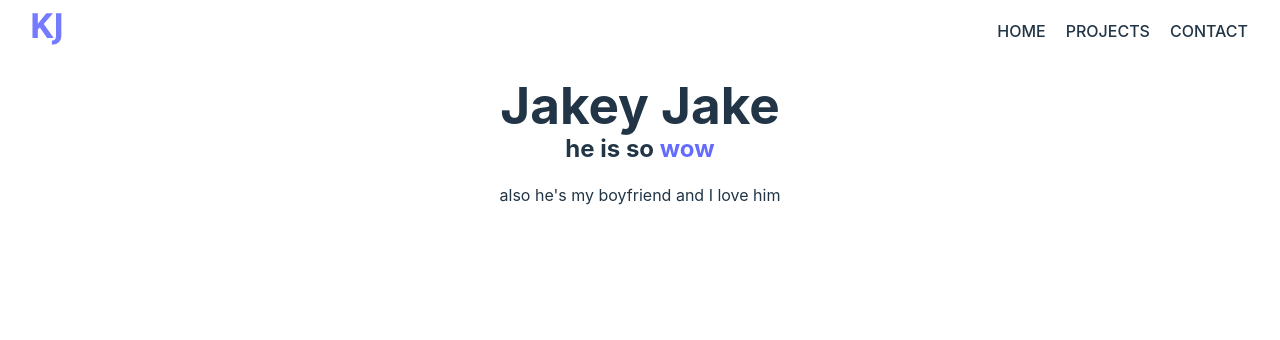
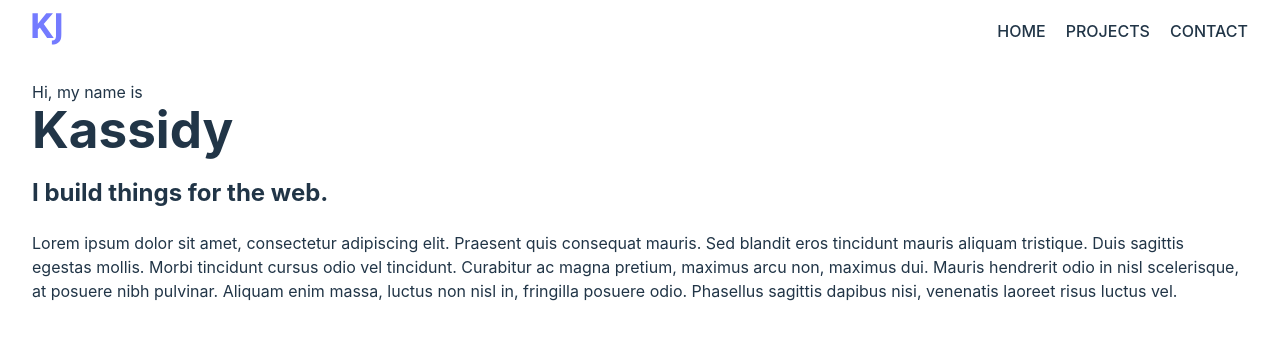
Before and after one commit to CallMeKass/portfolio, a React (Vite) app: page / in a window 1280 px wide. Shown: the top 340 px of the page. Built offline with nearby package versions, Linux system fonts and the light colour scheme.

Commit message:
add lorem ipsum to homepage

```diff
--- a/src/pages/index.tsx
+++ b/src/pages/index.tsx
@@ -7,12 +7,19 @@ class HomePage extends Component {
       <div id="HomePage">
         <NavBar />
         <div id="content-container">
-          <h1>Jakey Jake</h1>
-          <h2>
-            he is so
-            <span className="jake"> wow</span>
-          </h2>
-          <p>also he's my boyfriend and I love him</p>
+          <p className="intro-text">Hi, my name is</p>
+          <h1 className="intro-text">Kassidy</h1>
+          <h2>I build things for the web.</h2>
+          <p>
+            Lorem ipsum dolor sit amet, consectetur adipiscing elit. Praesent
+            quis consequat mauris. Sed blandit eros tincidunt mauris aliquam
+            tristique. Duis sagittis egestas mollis. Morbi tincidunt cursus odio
+            vel tincidunt. Curabitur ac magna pretium, maximus arcu non, maximus
+            dui. Mauris hendrerit odio in nisl scelerisque, at posuere nibh
+            pulvinar. Aliquam enim massa, luctus non nisl in, fringilla posuere
+            odio. Phasellus sagittis dapibus nisi, venenatis laoreet risus
+            luctus vel.
+          </p>
         </div>
       </div>
     );
--- /dev/null
+++ b/src/scss/breakpoints.scss
@@ -0,0 +1,5 @@
+$small: 576px;
+$medium: 768px;
+$large: 992px;
+$xlarge: 1200px;
+$xxlarge: 1400px;
--- a/src/scss/index.scss
+++ b/src/scss/index.scss
@@ -1,28 +1,30 @@
 @import './root.scss';
 @import './user-prefs.scss';
+@import './breakpoints.scss';
+
+$primary: #747bff;
 
 #content-container {
-  padding: 1rem 2rem;
-  text-align: center;
+  margin: 1rem 2rem;
 }
 
-.jake {
-  color: #646cff;
+.intro-text {
+  margin: 0;
 }
 
-h1,
-h2 {
-  margin: 0;
+.prime-color {
+  border-bottom: solid $primary;
+  color: $primary;
 }
 
 a {
   font-weight: 500;
-  color: #646cff;
+  color: $primary;
   text-decoration: inherit;
 }
 
 a:hover {
-  color: #747bff;
+  color: $primary;
 }
 
 body {
@@ -49,7 +51,7 @@ button {
   transition: border-color 0.25s;
 }
 button:hover {
-  border-color: #646cff;
+  border-color: $primary;
 }
 button:focus,
 button:focus-visible {
```
